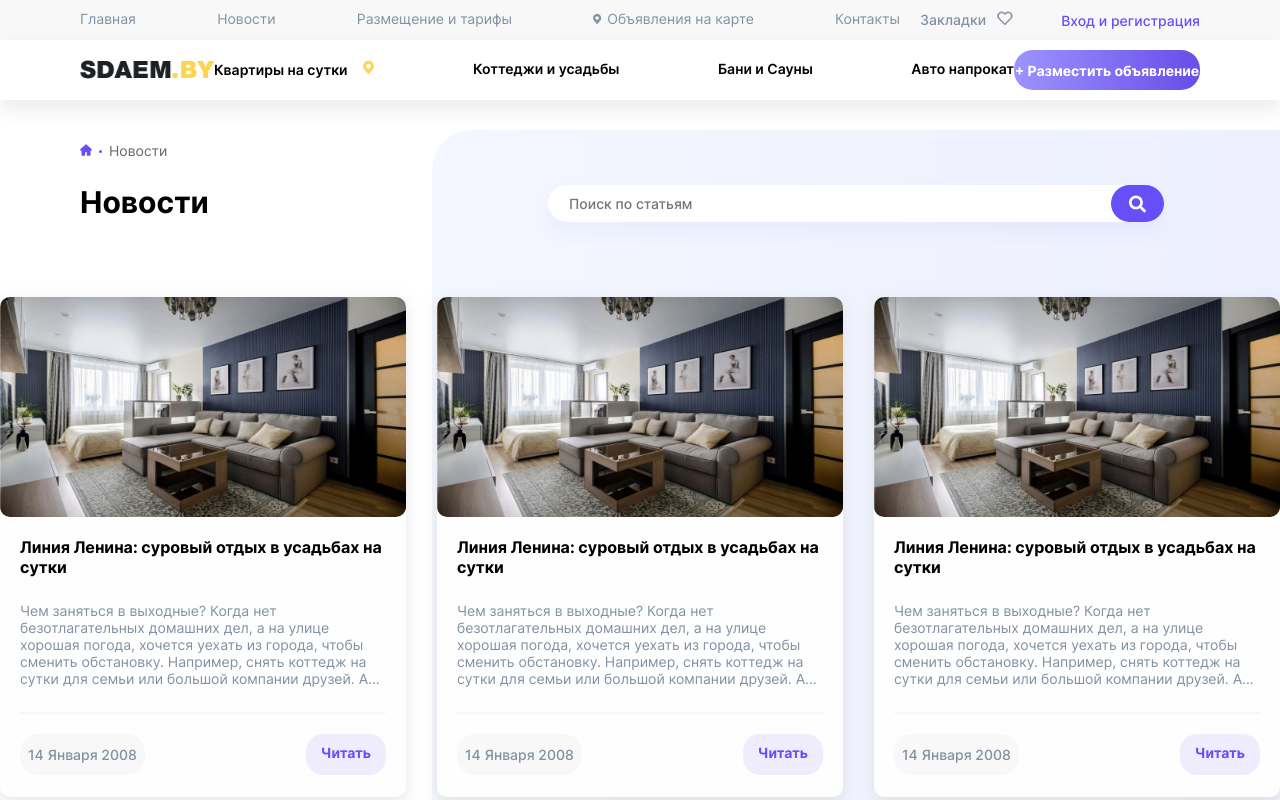
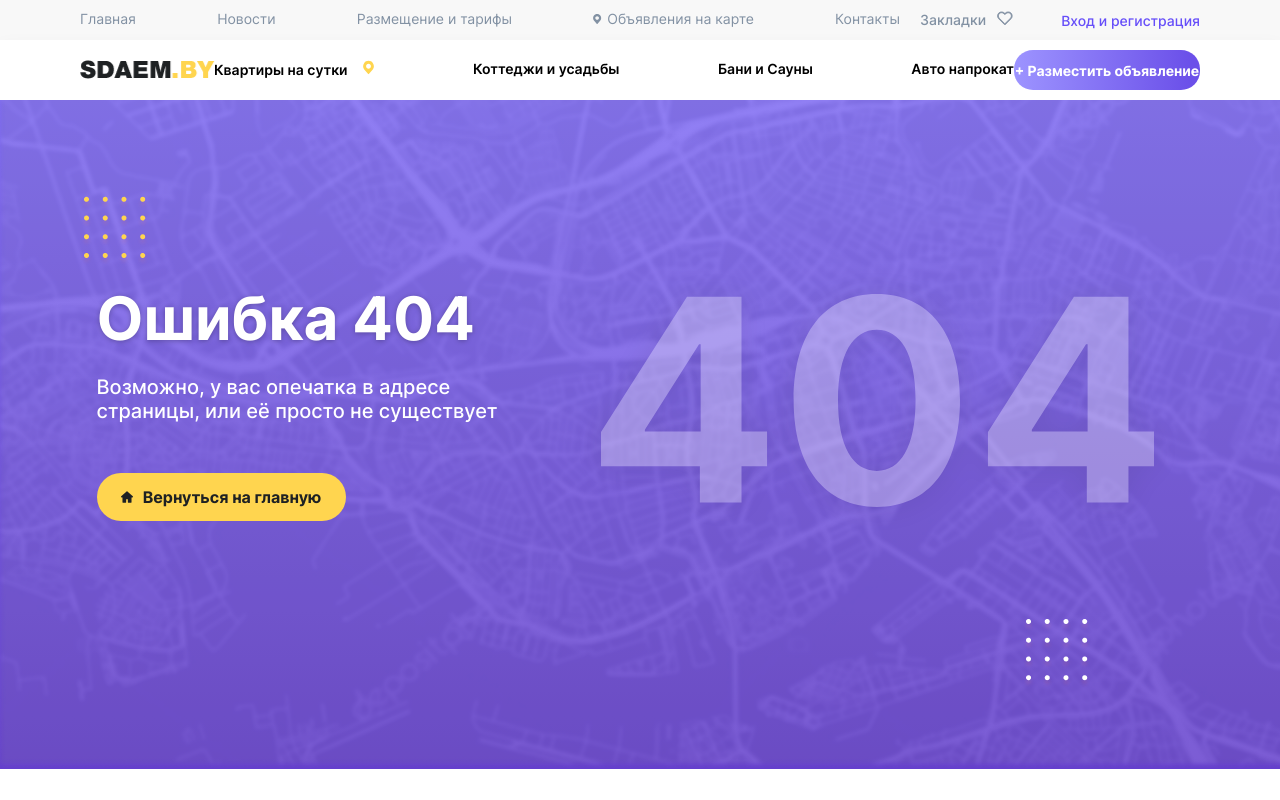
Before and after one commit to Alexey-Antipin/Project, a React (Create React App) app: page / in a window 1280 px wide. Shown: the top 800 px of the page. Built offline with nearby package versions, Linux system fonts and the light colour scheme; data requests are answered from the project's data file.

Commit message:
[develop] - создал error.

```diff
--- a/src/App/index.tsx
+++ b/src/App/index.tsx
@@ -1,4 +1,10 @@
-import { Footer, Header, News, NewsDetailed } from "../components/index";
+import {
+  Error,
+  Footer,
+  Header,
+  News,
+  NewsDetailed,
+} from "../components/index";
 import "./index.scss";
 
 export const App = () => {
@@ -6,7 +12,8 @@ export const App = () => {
     <div>
       <Header />
       {/* <News /> */}
-      <NewsDetailed/>
+      {/* <NewsDetailed/> */}
+      <Error />
       <Footer />
     </div>
   );
--- a/src/components/error/index.scss
+++ b/src/components/error/index.scss
@@ -0,0 +1,67 @@
+.error {
+  position: relative;
+  height: 669px;
+  width: 100%;
+  background-image: url("../../image/background.png"),
+    linear-gradient(#7e6af3, #6540cd);
+  background-size: cover;
+  background-repeat: no-repeat;
+  .error__wrapper {
+    display: flex;
+    align-items: center;
+    justify-content: center;
+    height: 90%;
+  }
+  .error__picture {
+    position: absolute;
+    top: 96px;
+    left: 80px;
+  }
+  .error__picture-white {
+    position: absolute;
+    bottom: 80px;
+    right: 188px;
+  }
+}
+
+.notification {
+  .notification__title {
+    height: 73px;
+    width: 474px;
+
+    font-family: "Inter-Bold";
+    font-size: 60px;
+    color: #ffffff;
+    text-shadow: 0px 1px 5px rgba(0, 0, 0, 0.25);
+  }
+  .notification__text {
+    height: 48px;
+    width: 427px;
+
+    font-family: "Inter-Medium";
+    font-size: 20px;
+
+    margin-top: 20px;
+    margin-bottom: 50px;
+    color: #ffffff;
+  }
+  .notification__button {
+    display: flex;
+    justify-content: center;
+    align-items: center;
+    padding: 12px 24px;
+    gap: 10px;
+
+    height: 48px;
+    width: 249px;
+
+    background: #ffd54f;
+    border-radius: 33px;
+    .notification__button-text {
+      font-family: "Inter-Bold";
+      font-size: 16px;
+
+      color: #1e2123;
+    }
+  }
+}
--- a/src/components/error/index.tsx
+++ b/src/components/error/index.tsx
@@ -1,5 +1,28 @@
 import "./index.scss";
-
+import points from "../../image/points.png";
+import white_points from "../../image/white-points.png";
+import { Sprite } from "../../svg";
 export const Error = () => {
-  return <div></div>;
+  return (
+    <div className="error">
+      <div className="error__wrapper">
+          <img className="error__picture" src={points} alt="points" />
+        <div className="notification">
+          <h2 className="notification__title">Ошибка 404</h2>
+          <p className="notification__text">
+            Возможно, у вас опечатка в адресе страницы, или её просто не
+            существует
+          </p>
+          <a className="notification__button" href="/">
+            <Sprite id="home" colour="#1E2123" />
+            <span className="notification__button-text">
+              Вернуться на главную
+            </span>
+          </a>
+        </div>
+          <img className="error__picture-white" src={white_points} alt="points" />
+        <Sprite id="error" />
+      </div>
+    </div>
+  );
 };
--- a/src/svg/index.tsx
+++ b/src/svg/index.tsx
@@ -6,7 +6,7 @@ interface Props {
   home?: string;
 }
 
-export const Sprite = ({ id, colour, height, width, home }: Props) => {
+export const Sprite = ({ id, colour, height, width }: Props) => {
   switch (id) {
     case "heart":
       return (
@@ -164,7 +164,7 @@ export const Sprite = ({ id, colour, height, width, home }: Props) => {
           xmlns="http://www.w3.org/2000/svg">
           <path
             d="M11.7984 5.36427L6.41443 0.458394C6.17811 0.243027 5.82174 0.243051 5.58551 0.458371L0.201486 5.3643C0.0121814 5.5368 -0.0503497 5.80258 0.0421345 6.04138C0.134642 6.28019 0.359876 6.43448 0.615977 6.43448H1.4759V11.3498C1.4759 11.5447 1.63391 11.7027 1.8288 11.7027H4.7799C4.97478 11.7027 5.1328 11.5447 5.1328 11.3498V8.36537H6.86721V11.3498C6.86721 11.5447 7.02523 11.7027 7.22011 11.7027H10.1711C10.366 11.7027 10.524 11.5447 10.524 11.3498V6.43448H11.3841C11.6401 6.43448 11.8654 6.28016 11.9579 6.04138C12.0503 5.80256 11.9877 5.5368 11.7984 5.36427Z"
-            fill={home || "#664EF9"}
+            fill={colour || "#664EF9"}
           />
         </svg>
       );
@@ -182,6 +182,65 @@ export const Sprite = ({ id, colour, height, width, home }: Props) => {
           />
         </svg>
       );
+    case "error":
+      return (
+        <svg
+          width="613"
+          height="273"
+          viewBox="0 0 613 273"
+          fill="none"
+          xmlns="http://www.w3.org/2000/svg">
+          <g opacity="0.3" filter="url(#filter0_d_552_2303)">
+            <path
+              d="M30 201.328H128.868V237.481H170.507V201.328H196.053V166.481H170.507V31.8119H115.994L30 167.083V201.328ZM129.672 166.481H73.8518V164.874L128.063 79.2122H129.672V166.481Z"
+              fill="white"
+            />
+            <path
+              d="M305.834 242C357.631 242 388.911 202.634 389.011 134.847C389.112 67.5629 357.43 29 305.834 29C254.137 29 222.757 67.4625 222.656 134.847C222.455 202.433 253.936 241.9 305.834 242ZM305.834 205.948C282.198 205.948 266.91 182.248 267.011 134.847C267.111 88.1499 282.299 64.6507 305.834 64.6507C329.268 64.6507 344.556 88.1499 344.556 134.847C344.657 182.248 329.369 205.948 305.834 205.948Z"
+              fill="white"
+            />
+            <path
+              d="M416.947 201.328H515.814V237.481H557.453V201.328H583V166.481H557.453V31.8119H502.94L416.947 167.083V201.328ZM516.619 166.481H460.798V164.874L515.01 79.2122H516.619V166.481Z"
+              fill="white"
+            />
+          </g>
+          <defs>
+            <filter
+              id="filter0_d_552_2303"
+              x="0"
+              y="0"
+              width="613"
+              height="273"
+              filterUnits="userSpaceOnUse"
+              color-interpolation-filters="sRGB">
+              <feFlood flood-opacity="0" result="BackgroundImageFix" />
+              <feColorMatrix
+                in="SourceAlpha"
+                type="matrix"
+                values="0 0 0 0 0 0 0 0 0 0 0 0 0 0 0 0 0 0 127 0"
+                result="hardAlpha"
+              />
+              <feOffset dy="1" />
+              <feGaussianBlur stdDeviation="15" />
+              <feColorMatrix
+                type="matrix"
+                values="0 0 0 0 0 0 0 0 0 0 0 0 0 0 0 0 0 0 0.25 0"
+              />
+              <feBlend
+                mode="normal"
+                in2="BackgroundImageFix"
+                result="effect1_dropShadow_552_2303"
+              />
+              <feBlend
+                mode="normal"
+                in="SourceGraphic"
+                in2="effect1_dropShadow_552_2303"
+                result="shape"
+              />
+            </filter>
+          </defs>
+        </svg>
+      );
     default:
       return <svg></svg>;
   }
```
Also changed, not shown: src/image/background.png (added), src/image/white-points.png (added).
